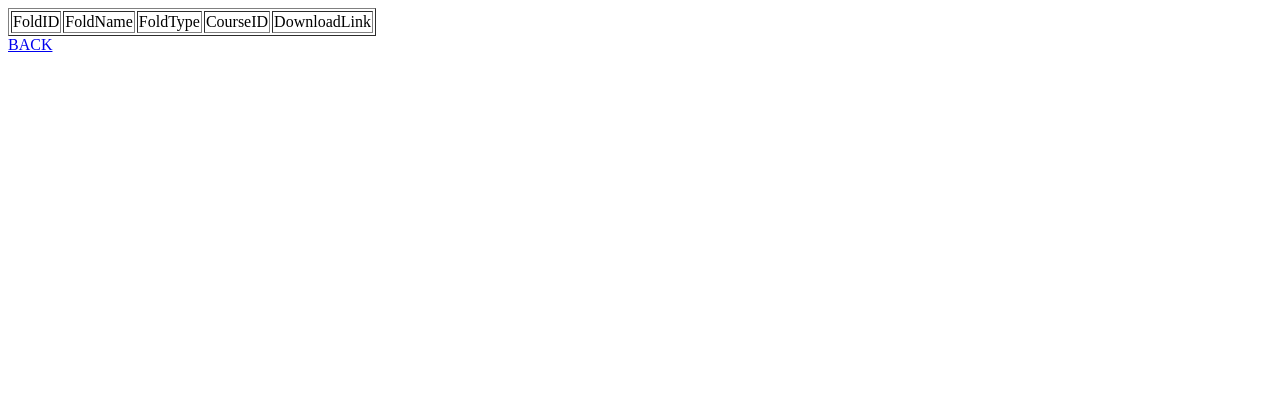
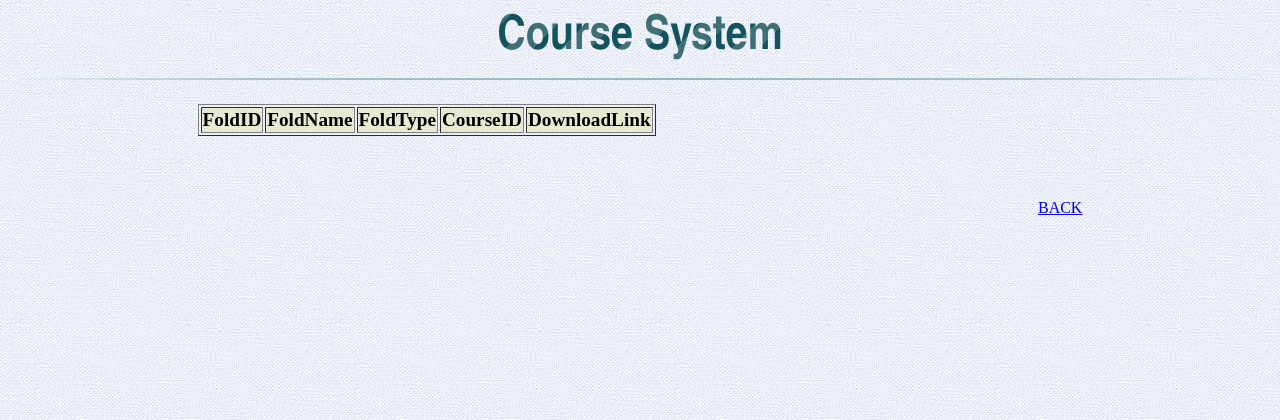
Before and after one commit to NeroZhangTianpeng/PA2550_CourseSystem, a PHP site: page /showFileInfo.php in a window 1280 px wide. Shown: the top 420 px of the page. Run offline with PHP 8.4, Linux system fonts and the light colour scheme; the visitor is signed in with stand-in values (Sample User, id 1); data that the repository does not hold is empty.

Commit message:
change the style of show file information page

```diff
--- a/showFileInfo.php
+++ b/showFileInfo.php
@@ -1,5 +1,12 @@
 <?php session_start(); ?>
 <html>
+<head>
+<!--    <link rel="stylesheet" type="text/css" href="css/index.css" />-->
+    <link rel="stylesheet" type="text/css" href="css/showInfo.css" />
+    <title>Course System - BTH - PA2550 - Group2</title>
+</head>
+	<body>
+		<h1>Course System</h1>
 <?php
   include 'includes/db.php';
 
@@ -24,11 +31,8 @@
     				WHERE studentId = $studentId)";
 
 ?>
-<head>
-	<title>Student File Information</title>
-</head>
-<body>
-	<table border=1>
+<div class="divForShow">
+    <table border=1>
 	<?php
 				$result = $conn->query($sql);
 				while ($row = $result->fetch_assoc()) {
@@ -64,6 +68,8 @@
 
 			?>
 	</table>
+</div>
+
 	<div>
        <a href="indexStu.php" class="aForBack">BACK</a>
    </div>
```
